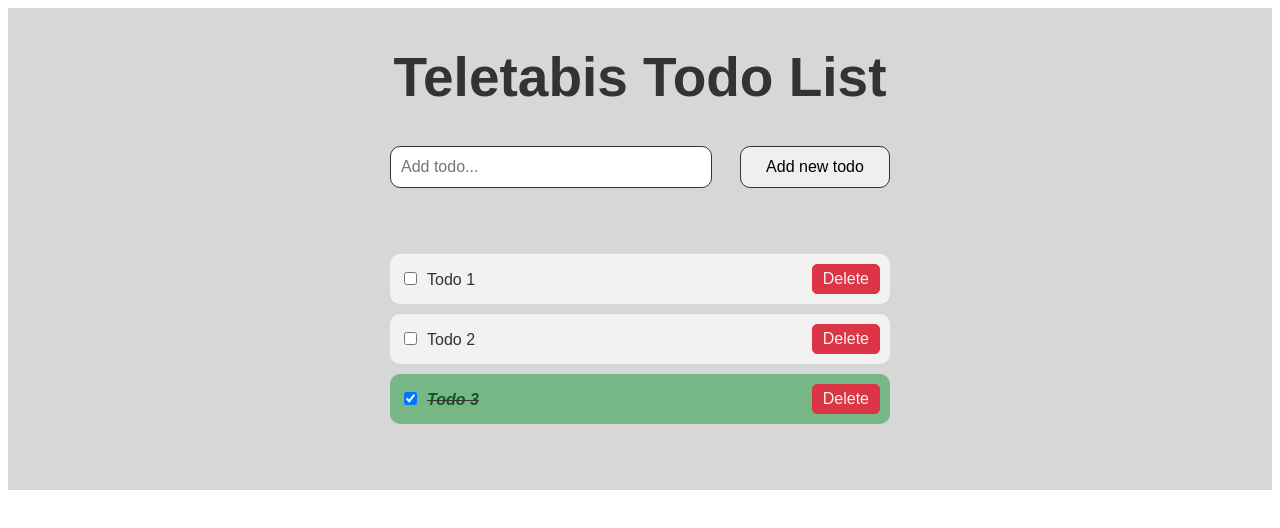
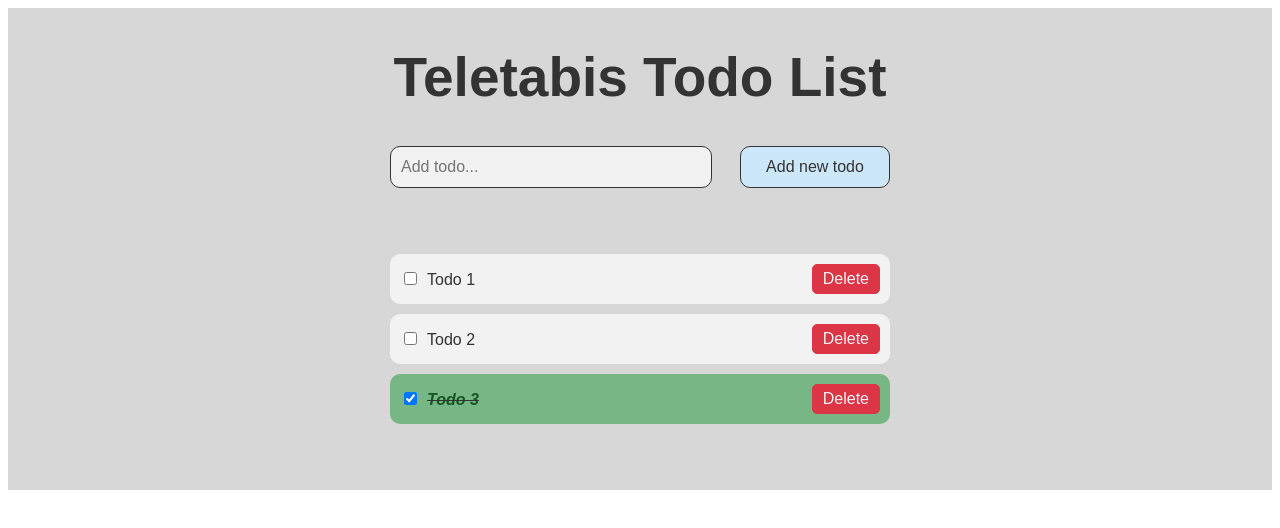
Before and after one commit to djokatore13/todo-list-redux, a React (Create React App) app: page / in a window 1280 px wide. Shown: the top 528 px of the page. Built offline with nearby package versions, Linux system fonts and the light colour scheme.

Commit message:
Added background color for add input field and add button.

```diff
--- a/src/components/Todo.scss
+++ b/src/components/Todo.scss
@@ -26,6 +26,7 @@
     &-add-btn {
       border: 1px solid #333333;
       border-radius: 10px;
+      color: #333333;
     }
     &-input {
       width: 60%;
@@ -33,10 +34,13 @@
       padding: 10px;
       outline: none;
       font-size: 16px;
+      background-color: #f2f2f2;
     }
     &-add-btn {
       width: 30%;
       font-size: 16px;
+      background-color: #cce7fa;
+      transition: all .5s;
 
       &:hover {
         background-color: #333333;
--- a/src/components/TodoList.scss
+++ b/src/components/TodoList.scss
@@ -29,9 +29,6 @@
       justify-content: space-between;
       align-items: center;
     }
-    &-text {
-      // todo
-    }
     &-checkbox {
       margin-right: 10px;
     }
```
